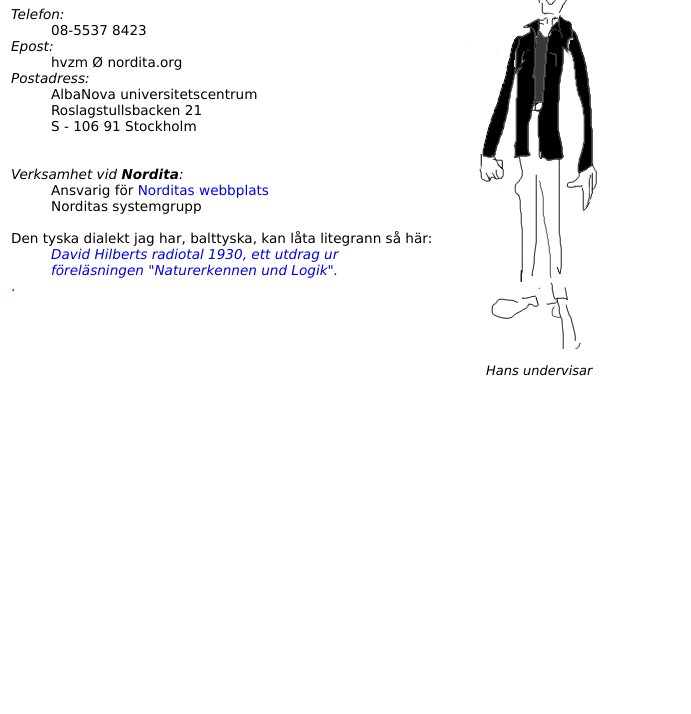
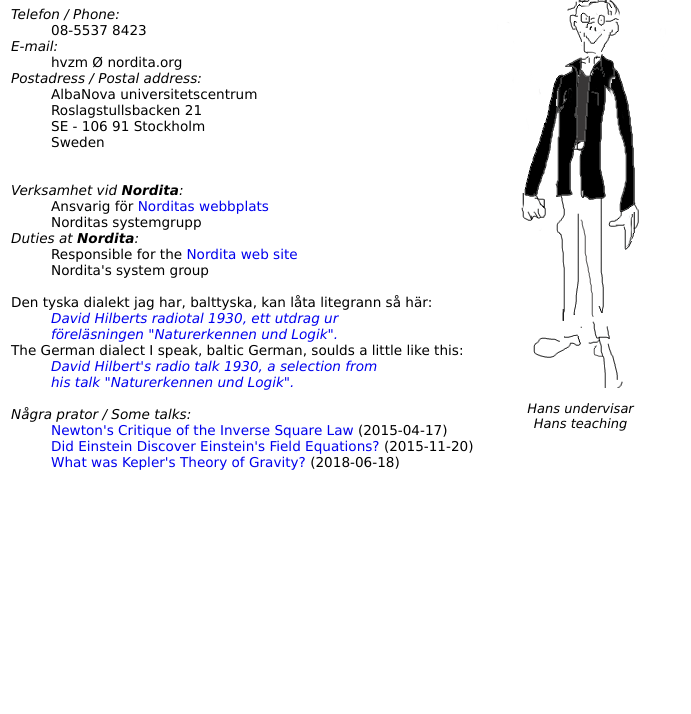
Before and after one commit to hvzm/homepage, a plain HTML site: page index.html in a window 1280 px wide. Shown: the part 86-800 px from the top of the page, without its empty margins (0-691 px from the left). Drawn offline with Linux system fonts and the light colour scheme.

Commit message:
Added slides

```diff
--- a/index.html
+++ b/index.html
@@ -4,20 +4,20 @@
 
   <head>
 
-    <title>Hans M&uuml;hlen</title>
+    <title>Hans v. Zur-M&uuml;hlen</title>
 
     <meta http-equiv='content-type' content='text/html; charset=utf-8'>
     <meta http-equiv='content-script-type' content='text/javascript'>
     <meta http-equiv='content-style-type' content='text/css'>
     <meta http-equiv='imagetoolbar' content='no'>
-    <meta http-equiv='keywords' content='Hans von Zur-M&uuml;hlen, Hans, Mühlen, Mühlen, zur mühlen, Hans Mühlen, webbprogrammering, nordita '>
+    <meta http-equiv='keywords' content='Hans von Zur-M&uuml;hlen, Hans, Mühlen, Mühlen, zur mühlen, Hans Mühlen'>
 
     <link type='text/css' rel='stylesheet' href='stilmall.css'>
-    <!--link rel='shortcut icon' href='bild/favicon16x16.gif'-->
+    <link rel='shortcut icon' href='bild/favicon16x16.gif'>
 
   </head>
 
-<body>
+<body bgcolor="#FFFFFF">
 
 <!--table width="100%" border="0" cellpadding="3" cellspacing="0" align="center">
   <tr>
@@ -39,20 +39,21 @@
 <tr>
 <td valign="top">
 
-<h1>Hans M&uuml;hlen</h1>
+<h1>Hans v. Zur-M&uuml;hlen</h1>
 
 <dl>
 
-<dt><i>Telefon:</i></dt>
+<dt><i>Telefon / Phone:</i></dt>
 <dd>08-5537 8423</dd>
 
-<dt><i>Epost:</i></dt>
+<dt><i>E-mail:</i></dt>
 <dd>hvzm &Oslash; nordita.org</dd>
 
-<dt><i>Postadress:</i></dt>
+<dt><i>Postadress / Postal address:</i></dt>
 <dd>AlbaNova universitetscentrum
 <br>Roslagstullsbacken 21
-<br>S - 106 91 Stockholm</dd>
+<br>SE - 106 91 Stockholm
+<br>Sweden</dd>
 
 <dt><br></dt>
 
@@ -74,19 +75,31 @@
 <dt><i>Verksamhet vid <b>Nordita</b>:</i></dt>
 <dd>Ansvarig f&ouml;r <a href="http://www.nordita.org/">Norditas webbplats</a></dd>
 <dd>Norditas systemgrupp</dd>
+<dt><i>Duties at <b>Nordita</b>:</i></dt>
+<dd>Responsible for the <a href="http://www.nordita.org/">Nordita web site</a></dd>
+<dd>Nordita's system group</dd>
+<!--dd>Administration av Norditas g&auml;atl&auml;genheter</dd-->
 
 <dt><br></dt>
 
 <dt>Den tyska dialekt jag har, balttyska, kan l&aring;ta litegrann s&aring; h&auml;r:</dt>
 <dd><a href='HilbertRadio.mp3'><em>David Hilberts radiotal 1930, ett utdrag ur
 <br>f&ouml;rel&auml;sningen &quot;Naturerkennen und Logik&quot;.</em></a></dd>
+<dt>The German dialect I speak, baltic German, soulds a little like this:</dt>
+<dd><a href='HilbertRadio.mp3'><em>David Hilbert's radio talk 1930, a selection from
+<br>his talk &quot;Naturerkennen und Logik&quot;.</em></a></dd>
 
-<dt><a href='#' title='KTH'>.</a></dt>
+<dt><br></dt>
+
+<dt><i>Några prator / Some talks:</i></dt>
+<dd><a href="slides/hans_muhlen_newtons_critique_of_the_inverse_square_law_of_gravity.pdf">Newton's Critique of the Inverse Square Law</a> (2015-04-17)</dd>
+<dd><a href="slides/hans_muhlen_did_einstein_discover_einsteins_field_equations.pdf">Did Einstein Discover Einstein's Field Equations?</a> (2015-11-20)</dd>
+<dd><a href="slides/hans_muhlen_what_was_keplers_theory_of_gravity.pdf">What was Kepler's Theory of Gravity?</a> (2018-06-18)</dd>
 
 </dl>
 </td>
 
-<td style='text-align:center'><img src="bild/hansanimation.gif" width="245" height="424" border="0" alt=""><p><em style='font-size:small; padding-right:3em;'>Hans undervisar</em></p></td>
+<td style='text-align:center'><img src="bild/hansanimation.gif" width="245" height="424" border="0" alt=""><p><em style='font-size:small; padding-right:3em;'>Hans undervisar</em><br><em style='font-size:small; padding-right:3em;'>Hans teaching</em></p></td>
 
 </tr>
 </table>
```
Also changed, not shown: 4 other files.
